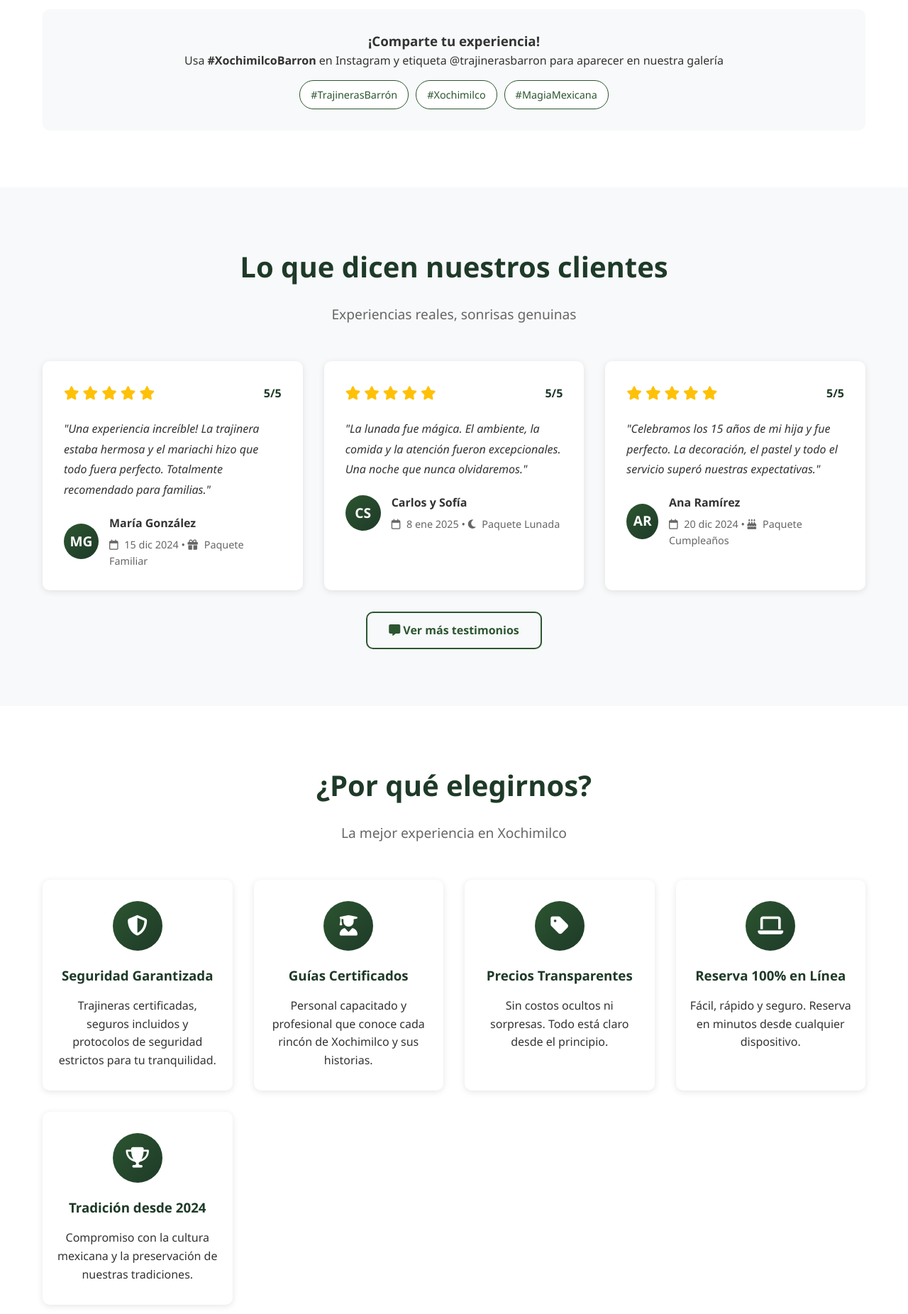
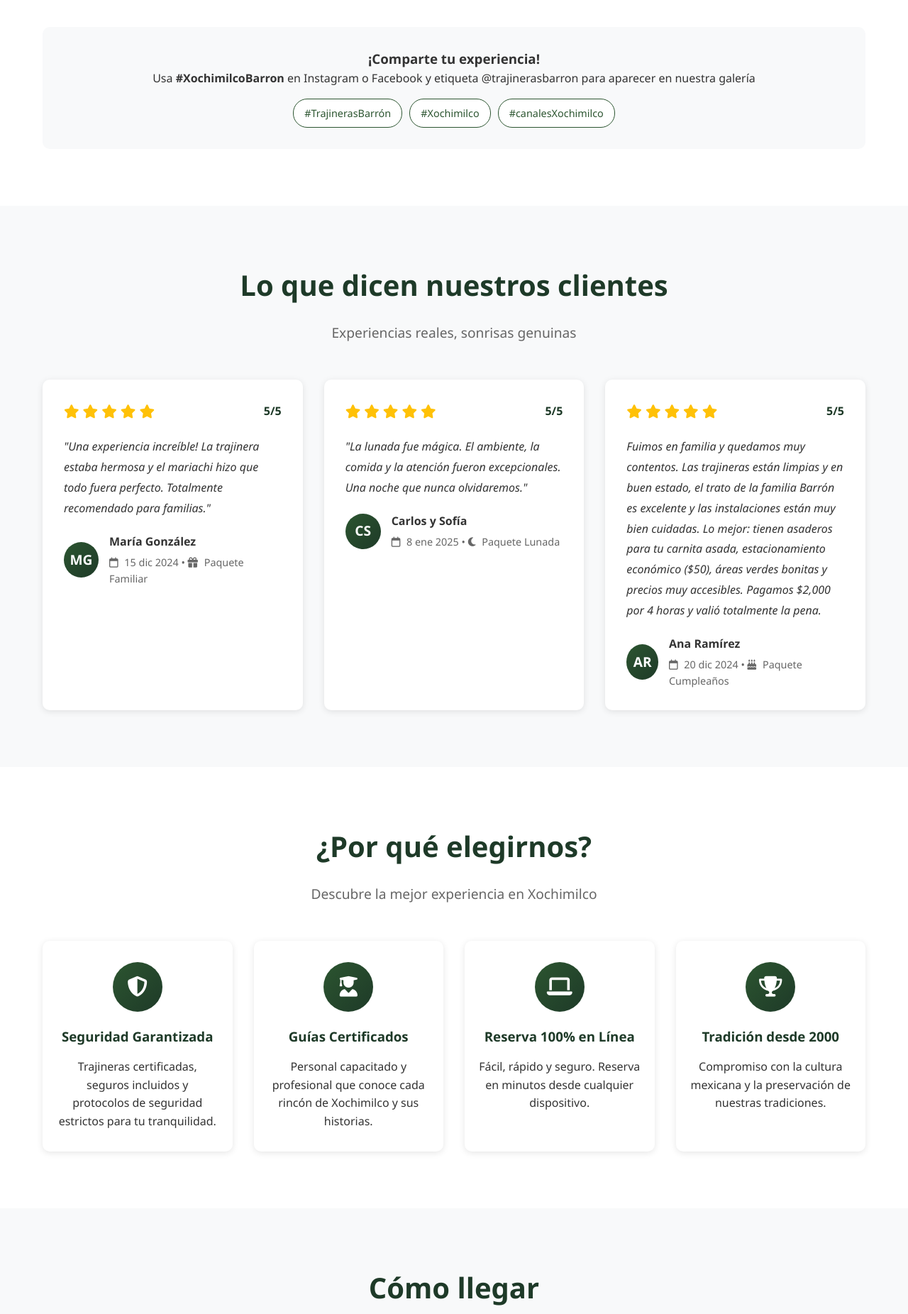
Before and after one commit to saircardenascap-alt/trajineras-barron, a Flask app: page / in a window 1280 px wide. Shown: the part 4648-6500 px from the top of the page at 71% size. Run offline with Flask 3, Linux system fonts and the light colour scheme.

Commit message:
actualizacion inicio

```diff
--- a/templates/header.html
+++ b/templates/header.html
@@ -1,5 +1,6 @@
 <!DOCTYPE html>
 <html>
+
 <head>
     <style>
         /* ============================================
@@ -303,6 +304,7 @@
         }
     </style>
 </head>
+
 <body>
     <header class="main-header">
         <!-- Barra superior con contacto -->
@@ -311,22 +313,22 @@
                 <div class="contact-info">
                     <div class="contact-item">
                         <i class="fas fa-phone"></i>
-                        <span>+52 55 1234 5678</span>
+                        <span>+52 55 6009 4568</span>
                     </div>
                     <div class="contact-item">
                         <i class="fas fa-envelope"></i>
-                        <span>info@trajinerasbarron.com</span>
+                        <span>trajinerasbarron@gmail.com</span>
                     </div>
                     <div class="contact-item">
                         <i class="fas fa-clock"></i>
-                        <span>9:00 AM - 7:00 PM</span>
+                        <span>8:00 AM - 7:00 PM, horarios especiales para amaneceres y lunadas</span>
                     </div>
                 </div>
                 <div class="social-links">
-                    <a href="#" class="social-link" title="Facebook">
+                    <a href="https://www.facebook.com/share/17dhXuewiJ/" class="social-link" title="Facebook">
                         <i class="fab fa-facebook-f"></i>
                     </a>
-                    <a href="#" class="social-link" title="Instagram">
+                    <a href="" class="social-link" title="Instagram">
                         <i class="fab fa-instagram"></i>
                     </a>
                     <a href="#" class="social-link" title="Twitter">
@@ -349,43 +351,42 @@
                     </div>
                     <div class="logo-text">
                         <h1 class="logo-title">Trajineras Barrón</h1>
-                        <p class="logo-subtitle">Xochimilco desde 1950</p>
+                        <p class="logo-subtitle">Xochimilco desde 2000</p>
                     </div>
                 </a>
 
                 <!-- Navegación -->
                 <nav class="main-nav" id="mainNav">
                     <ul>
-                        <li><a href="{{ url_for('inicio') }}" {% if request.endpoint == 'inicio' %}class="active"{% endif %}>
+                        <li><a href="{{ url_for('inicio') }}" {% if request.endpoint=='inicio' %}class="active" {% endif
+                                %}>
                                 <i class="fas fa-home"></i> Inicio
                             </a></li>
-                        <li><a href="{{ url_for('servicios') }}" {% if request.endpoint == 'servicios' %}class="active"{% endif %}>
+                        <li><a href="{{ url_for('servicios') }}" {% if request.endpoint=='servicios' %}class="active" {%
+                                endif %}>
                                 <i class="fas fa-concierge-bell"></i> Servicios
                             </a></li>
-                        <li><a href="{{ url_for('reservaciones') }}" {% if request.endpoint == 'reservaciones' %}class="active"{% endif %}>
+                        <li><a href="{{ url_for('reservaciones') }}" {% if request.endpoint=='reservaciones'
+                                %}class="active" {% endif %}>
                                 <i class="fas fa-calendar-alt"></i> Reservaciones
                             </a></li>
-                        <li><a href="{{ url_for('reserva_ecologica') }}" {% if request.endpoint == 'reserva_ecologica' %}class="active"{% endif %}>
+                        <li><a href="{{ url_for('reserva_ecologica') }}" {% if request.endpoint=='reserva_ecologica'
+                                %}class="active" {% endif %}>
                                 <i class="fas fa-leaf"></i> Reserva Ecológica
                                 <span class="eco-indicator">
                                     <i class="fas fa-seedling"></i> Eco
                                 </span>
                             </a></li>
-                        <li><a href="{{ url_for('galeria') }}" {% if request.endpoint == 'galeria' %}class="active"{% endif %}>
+                        <li><a href="{{ url_for('galeria') }}" {% if request.endpoint=='galeria' %}class="active" {%
+                                endif %}>
                                 <i class="fas fa-images"></i> Galería
                             </a></li>
-                        <li><a href="{{ url_for('contacto') }}" {% if request.endpoint == 'contacto' %}class="active"{% endif %}>
+                        <li><a href="{{ url_for('contacto') }}" {% if request.endpoint=='contacto' %}class="active" {%
+                                endif %}>
                                 <i class="fas fa-envelope"></i> Contacto
                             </a></li>
                     </ul>
                 </nav>
-
-                <!-- Acciones del header -->
-                <div class="header-actions">
-                    <a href="{{ url_for('reservaciones') }}" class="btn-reserva">
-                        <i class="fas fa-calendar-check"></i> Reservar Ahora
-                    </a>
-                </div>
 
                 <!-- Menú móvil -->
                 <button class="menu-toggle" id="menuToggle">
@@ -397,11 +398,11 @@
 
     <script>
         // Menú móvil
-        document.addEventListener('DOMContentLoaded', function() {
+        document.addEventListener('DOMContentLoaded', function () {
             const menuToggle = document.getElementById('menuToggle');
             const mainNav = document.getElementById('mainNav');
 
-            menuToggle.addEventListener('click', function() {
+            menuToggle.addEventListener('click', function () {
                 mainNav.classList.toggle('active');
                 menuToggle.innerHTML = mainNav.classList.contains('active')
                     ? '<i class="fas fa-times"></i>'
@@ -427,4 +428,5 @@
         });
     </script>
 </body>
+
 </html>
--- a/templates/inicio.html
+++ b/templates/inicio.html
@@ -19,7 +19,7 @@
         <div class="hero-content">
             <h1>Vive la magia de Xochimilco</h1>
             <p class="hero-subtitle">Tradición y Cultura en cada recorrido</p>
-            <p class="hero-discount">🎉 21% descuento en tu primera reserva 🎉</p>
+            <p class="hero-discount">🎉 20% descuento en tu primera reserva 🎉</p>
             <div class="hero-buttons">
                 <a href="/reservaciones" class="btn btn-primary">
                     <i class="fas fa-calendar-check"></i> Reserva ahora
@@ -51,8 +51,8 @@
                     <ul class="video-features">
                         <li><i class="fas fa-check"></i> Experiencia 100% auténtica</li>
                         <li><i class="fas fa-check"></i> Guías certificados</li>
-                        <li><i class="fas fa-check"></i> Seguridad garantizada</li>
-                        <li><i class="fas fa-check"></i> Tradición desde 2024</li>
+                        <li><i class="fas fa-check"></i> Autentico recorrido por los caneles de Xochimilco</li>
+                        <li><i class="fas fa-check"></i> Patrimonio Cultural de la Humanidad desde 1987</li>
                     </ul>
                 </div>
             </div>
@@ -132,7 +132,7 @@
                     <div class="tradition-icon">
                         <i class="fas fa-guitar"></i>
                     </div>
-                    <h3>Música de Mariachi</h3>
+                    <h3>Mariachi en vivo</h3>
                     <p>Disfruta de los mejores mariachis mientras navegas por los canales, creando una atmósfera festiva
                         y auténtica.</p>
                 </div>
@@ -147,16 +147,17 @@
                     <div class="tradition-icon">
                         <i class="fas fa-utensils"></i>
                     </div>
-                    <h3>Gastronomía Ancestral</h3>
+                    <h3>Gastronomía Mexicana</h3>
                     <p>Prueba los sabores auténticos de México con platillos tradicionales preparados con recetas
-                        centenarias.</p>
+                        única, ven y disfruta de algo auténtico.</p>
                 </div>
                 <div class="tradition-card">
                     <div class="tradition-icon">
                         <i class="fas fa-seedling"></i>
                     </div>
-                    <h3>Chinampas y Naturaleza</h3>
-                    <p>Conoce el sistema agrícola prehispánico que sigue vivo en las chinampas de Xochimilco.</p>
+                    <h3>Naturaleza y Conservación</h3>
+                    <p>Recorre las áreas protegidas de Xochimilco, admirando chinampas ancestrales y aves endémicas en
+                        un entorno tranquilo y natural.</p>
                 </div>
             </div>
         </div>
@@ -215,12 +216,13 @@
 
             <div class="user-gallery">
                 <h3>¡Comparte tu experiencia!</h3>
-                <p>Usa <strong>#XochimilcoBarron</strong> en Instagram y etiqueta @trajinerasbarron para aparecer en
+                <p>Usa <strong>#XochimilcoBarron</strong> en Instagram o Facebook y etiqueta @trajinerasbarron para
+                    aparecer en
                     nuestra galería</p>
                 <div class="social-tags">
                     <span class="social-tag">#TrajinerasBarrón</span>
                     <span class="social-tag">#Xochimilco</span>
-                    <span class="social-tag">#MagiaMexicana</span>
+                    <span class="social-tag">#canalesXochimilco</span>
                 </div>
             </div>
         </div>
@@ -294,8 +296,11 @@
                         </div>
                         <div class="rating">5/5</div>
                     </div>
-                    <p class="testimonial-text">"Celebramos los 15 años de mi hija y fue perfecto. La decoración, el
-                        pastel y todo el servicio superó nuestras expectativas."</p>
+                    <p class="testimonial-text">Fuimos en familia y quedamos muy contentos. Las trajineras están limpias
+                        y en buen estado, el trato de la familia Barrón es excelente y las instalaciones están muy bien
+                        cuidadas.
+                        Lo mejor: tienen asaderos para tu carnita asada, estacionamiento económico ($50), áreas verdes
+                        bonitas y precios muy accesibles. Pagamos $2,000 por 4 horas y valió totalmente la pena.</p>
                     <div class="testimonial-author">
                         <div class="author-avatar">AR</div>
                         <div class="author-info">
@@ -308,12 +313,6 @@
                     </div>
                 </div>
             </div>
-
-            <div class="text-center" style="margin-top: 30px;">
-                <a href="/contacto#testimonios" class="btn btn-outline">
-                    <i class="fas fa-comment-alt"></i> Ver más testimonios
-                </a>
-            </div>
         </div>
     </section>
 
@@ -321,7 +320,7 @@
     <section class="section why-us-section">
         <div class="container">
             <h2 class="section-title">¿Por qué elegirnos?</h2>
-            <p class="section-subtitle">La mejor experiencia en Xochimilco</p>
+            <p class="section-subtitle">Descubre la mejor experiencia en Xochimilco</p>
 
             <div class="why-us-grid">
                 <div class="why-us-card">
@@ -343,14 +342,6 @@
 
                 <div class="why-us-card">
                     <div class="why-us-icon">
-                        <i class="fas fa-tag"></i>
-                    </div>
-                    <h3>Precios Transparentes</h3>
-                    <p>Sin costos ocultos ni sorpresas. Todo está claro desde el principio.</p>
-                </div>
-
-                <div class="why-us-card">
-                    <div class="why-us-icon">
                         <i class="fas fa-laptop"></i>
                     </div>
                     <h3>Reserva 100% en Línea</h3>
@@ -361,7 +352,7 @@
                     <div class="why-us-icon">
                         <i class="fas fa-trophy"></i>
                     </div>
-                    <h3>Tradición desde 2024</h3>
+                    <h3>Tradición desde 2000</h3>
                     <p>Compromiso con la cultura mexicana y la preservación de nuestras tradiciones.</p>
                 </div>
             </div>
@@ -381,7 +372,7 @@
                             <i class="fas fa-map-marked-alt"></i>
                             <h3>Mapa Interactivo</h3>
                             <p>Nuevo Embarcadero Puente de Urrutia</p>
-                            <button class="btn btn-outline" onclick="openGoogleMaps()">
+                            <button class="btn btn-outline" onclick="https://maps.app.goo.gl/wwc42fhofXrsgEWH7">
                                 <i class="fas fa-directions"></i> Abrir en Google Maps
                             </button>
                         </div>
@@ -397,7 +388,8 @@
                             </div>
                             <div>
                                 <h4>Metro</h4>
-                                <p>Línea 2 hasta Tasqueña, luego taxi o Uber hasta el embarcadero</p>
+                                <p>Línea 2 hasta Tasqueña, luego tomar el tren ligero hasta Xochimilco, luego tomar un
+                                    taxi a Nuevo Embarcadero Puente de Urrutia</p>
                             </div>
                         </div>
 
@@ -407,7 +399,7 @@
                             </div>
                             <div>
                                 <h4>Auto</h4>
-                                <p>Estacionamiento disponible ($50 MXN por evento)</p>
+                                <p>Estacionamiento disponible ($50 MXN tiempo libre)</p>
                             </div>
                         </div>
 
@@ -417,7 +409,7 @@
                             </div>
                             <div>
                                 <h4>Uber/Didi</h4>
-                                <p>Buscar "Trajineras Barrón" o "Embarcadero Puente de Urrutia"</p>
+                                <p>Buscar "Trajineras Barrón" o "Nuevo Embarcadero Puente de Urrutia"</p>
                             </div>
                         </div>
 
@@ -427,7 +419,7 @@
                             </div>
                             <div>
                                 <h4>Transporte Público</h4>
-                                <p>Rutas: 47, 140, RTP San Marcos</p>
+                                <p>Rutas: tasqueña - Milpa Alta, Xochimilco - Milpa Alta y Tasqueña - San Gregorio</p>
                             </div>
                         </div>
                     </div>
@@ -435,10 +427,12 @@
                     <div class="hours-info">
                         <h4><i class="far fa-clock"></i> Horarios de Atención</h4>
                         <ul>
-                            <li><strong>📅 Lunes a Domingo:</strong> 8:00 AM - 6:00 PM</li>
-                            <li><strong>📞 Atención telefónica:</strong> 7:00 AM - 10:00 PM</li>
+                            <li><strong>📅 Lunes a Domingo:</strong> 8:00 AM - 7:00 PM</li>
+                            <li><strong>📅 Amaneceres:</strong> 5:00 AM - 9:00 AM</li>
+                            <li><strong>📅 Lunadas:</strong> 9:00 PM - 1:00 AM</li>
+                            <li><strong>📞 Atención telefónica:</strong> 8:00 AM - 7:00 PM</li>
                             <li><strong>♿ Acceso para sillas de ruedas:</strong> Disponible</li>
-                            <li><strong>🅿️ Estacionamiento:</strong> $50 MXN por evento</li>
+                            <li><strong>🅿️ Estacionamiento:</strong> $50 MXN tiempo libre</li>
                         </ul>
                     </div>
                 </div>
@@ -459,9 +453,8 @@
                         <i class="fas fa-chevron-down"></i>
                     </div>
                     <div class="faq-answer">
-                        <p>Recomendamos llevar protector solar, sombrero o gorra, ropa cómoda, zapatos cerrados y una
-                            cámara fotográfica. En época de lluvias, también sugerimos un paraguas o impermeable ligero.
-                            No olvides tu identificación oficial.</p>
+                        <p>Recomendamos llevar sombrero o gorra, ropa cómoda, zapatos cerrados y una
+                            cámara fotográfica.</p>
                     </div>
                 </div>
 
@@ -471,9 +464,8 @@
                         <i class="fas fa-chevron-down"></i>
                     </div>
                     <div class="faq-answer">
-                        <p>Nuestras trajineras cuentan con techos resistentes que te protegen de la lluvia ligera. En
-                            caso de lluvia intensa o condiciones climáticas peligrosas, puedes reprogramar tu visita sin
-                            costo adicional con 24 horas de anticipación. Te recomendamos verificar el pronóstico del
+                        <p>Nuestras trajineras cuentan con techos resistentes que te protegen de la lluvia. Te
+                            recomendamos verificar el pronóstico del
                             tiempo antes de tu visita.</p>
                     </div>
                 </div>
@@ -484,9 +476,9 @@
                         <i class="fas fa-chevron-down"></i>
                     </div>
                     <div class="faq-answer">
-                        <p>Sí, puedes cancelar con 48 horas de anticipación para un reembolso del 70%. El depósito del
-                            30% no es reembolsable. Para reprogramaciones, puedes hacerlo sin costo con 24 horas de
-                            anticipación, sujeto a disponibilidad. En caso de emergencias, contáctanos inmediatamente.
+                        <p>Sí, puedes cancelar con 48 horas de anticipación. Para reprogramaciones, puedes hacerlo sin
+                            costo con 24 horas de
+                            anticipación. En caso de emergencias, contáctanos inmediatamente.
                         </p>
                     </div>
                 </div>
@@ -497,8 +489,8 @@
                         <i class="fas fa-chevron-down"></i>
                     </div>
                     <div class="faq-answer">
-                        <p>¡Sí! Tus mascotas son bienvenidas sin costo adicional. Solo asegúrate de que estén cómodas en
-                            el agua y traigas su correa. Te recomendamos traer agua y comida para ellas, y bolsas para
+                        <p>¡Sí! Tus mascotas son bienvenidas sin costo adicional. Te recomendamos traer agua y comida
+                            para ellas, y bolsas para
                             desechos. Por seguridad, las mascotas deben estar bajo tu supervisión en todo momento.</p>
                     </div>
                 </div>
@@ -509,7 +501,7 @@
                         <i class="fas fa-chevron-down"></i>
                     </div>
                     <div class="faq-answer">
-                        <p>Nuestras trajineras tienen una capacidad máxima de 20 personas para garantizar la comodidad y
+                        <p>Nuestras trajineras tienen una capacidad máxima de 18 personas para garantizar la comodidad y
                             seguridad de todos. Para grupos mayores, podemos asignar trajineras adicionales. La
                             capacidad incluye niños de todas las edades.</p>
                     </div>
@@ -521,9 +513,10 @@
                         <i class="fas fa-chevron-down"></i>
                     </div>
                     <div class="faq-answer">
-                        <p>Sí, puedes llevar tu propia comida y bebida sin costo adicional. También ofrecemos servicios
-                            de catering con menús especiales (consulta disponibilidad y precios). No permitimos bebidas
-                            alcohólicas en exceso por seguridad.</p>
+                        <p>Sí, puedes llevar tu propia comida y bebida sin costo adicional. Tambien te ofrcemos un
+                            anafre para que puedas cocinar tu carne asada en la trajinera. También ofrecemos servicios
+                            de bebida y antojitos Mexicanos puedes ver nuestro catalogo (consulta disponibilidad y
+                            precios).</p>
                     </div>
                 </div>
             </div>
@@ -594,10 +587,10 @@
                             </label>
                             <div class="personas-selector">
                                 <button type="button" class="personas-btn" onclick="decrementPersonas()">-</button>
-                                <input type="number" id="personas" name="personas" min="1" max="20" value="10" readonly>
+                                <input type="number" id="personas" name="personas" min="1" max="18" value="10" readonly>
                                 <button type="button" class="personas-btn" onclick="incrementPersonas()">+</button>
                             </div>
-                            <small>Capacidad máxima: 20 personas</small>
+                            <small>Capacidad máxima: 18 personas</small>
                         </div>
                     </div>
 
@@ -609,25 +602,12 @@
                             placeholder="¿Alguna solicitud especial? Ej: Decoración, música, alimentos especiales..."></textarea>
                     </div>
 
-                    <div class="form-terms">
-                        <label class="checkbox-label">
-                            <input type="checkbox" name="terminos" required>
-                            <span>Acepto los <a href="/terminos">Términos y Condiciones</a> y la <a
-                                    href="/privacidad">Política de Privacidad</a></span>
-                        </label>
-
-                        <label class="checkbox-label">
-                            <input type="checkbox" name="newsletter">
-                            <span>Deseo recibir ofertas especiales y noticias sobre experiencias en Xochimilco</span>
-                        </label>
-                    </div>
-
                     <div class="form-actions">
                         <button type="submit" class="btn btn-primary btn-large">
                             <i class="fas fa-search"></i> Ver disponibilidad y precios
                         </button>
                         <p class="form-note">
-                            <i class="fas fa-info-circle"></i> Te contactaremos en menos de 24 horas para confirmar
+                            <i class="fas fa-info-circle"></i> Te contactaremos en menos de 8 horas para confirmar
                             disponibilidad
                         </p>
                     </div>
@@ -640,7 +620,7 @@
                         <i class="fas fa-phone-alt"></i>
                         <a href="tel:+525560094568">+52 55 6009 4568</a>
                     </div>
-                    <p class="phone-hours">Disponible 7:00 AM - 10:00 PM</p>
+                    <p class="phone-hours">Disponible 7:00 AM - 8:00 PM</p>
 
                     <div class="whatsapp-contact">
                         <a href="https://wa.me/525560094568" class="btn btn-whatsapp" target="_blank">
@@ -649,16 +629,35 @@
                         <p>Respuesta inmediata</p>
                     </div>
 
-                    <div class="info-box">
-                        <h4><i class="fas fa-lightbulb"></i> Tips para tu reserva</h4>
-                        <ul>
-                            <li>Reserva con al menos 3 días de anticipación</li>
-                            <li>Llega 30 minutos antes de tu horario</li>
-                            <li>Traer identificación oficial</li>
-                            <li>Pagos: Efectivo, Tarjeta, Transferencia</li>
-                        </ul>
-                    </div>
                 </div>
+            </div>
+        </div>
+    </section>
+
+
+    <section class="section final-cta-section">
+        <div class="container">
+            <div class="final-cta-content">
+                <h2 class="cta-title">
+                    <i class="fas fa-water"></i>
+                    ¡Vive la Auténtica Experiencia Xochimilca!
+                </h2>
+                <p class="cta-description">
+                    Más de 500 años de historia te esperan en nuestros canales. Navega entre chinampas floridas,
+                    disfruta de la música tradicional y crea recuerdos inolvidables con tus seres queridos. La magia de
+                    Xochimilco está lista para recibirte.
+                </p>
+                <div class="cta-buttons">
+                    <a href="/reservaciones" class="btn cta-btn-primary">
+                        <i class="fas fa-anchor"></i> Reserva Tu Aventura Hoy
+                    </a>
+                    <a href="tel:+525560094568" class="btn cta-btn-secondary">
+                        <i class="fas fa-phone-alt"></i> Llama y Pregunta
+                    </a>
+                </div>
+                <p class="cta-quote">
+                    "Donde cada recorrido es una tradición y cada sonrisa, nuestra recompensa"
+                </p>
             </div>
         </div>
     </section>
```
Also changed, not shown: static/css/inicio.css (+111 -4 lines). Lines whose indentation alone changed are shown as unchanged.
